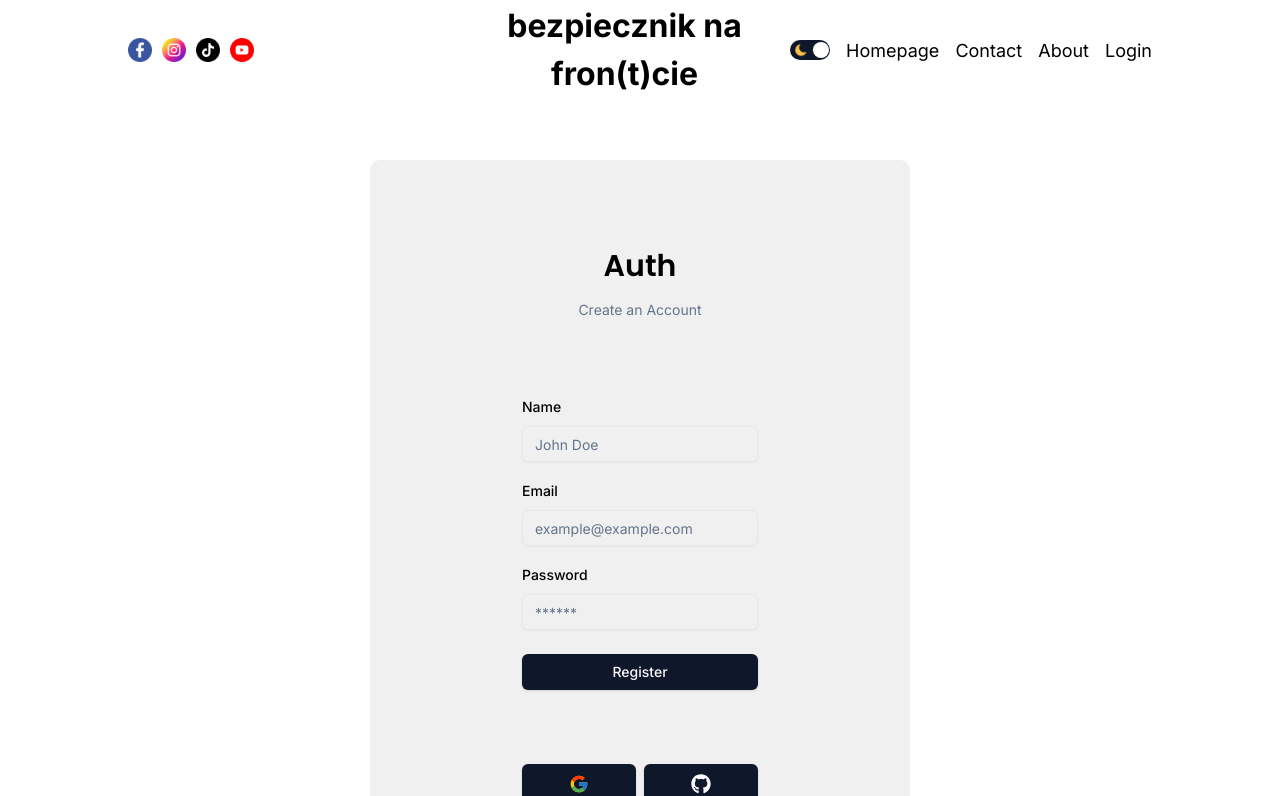
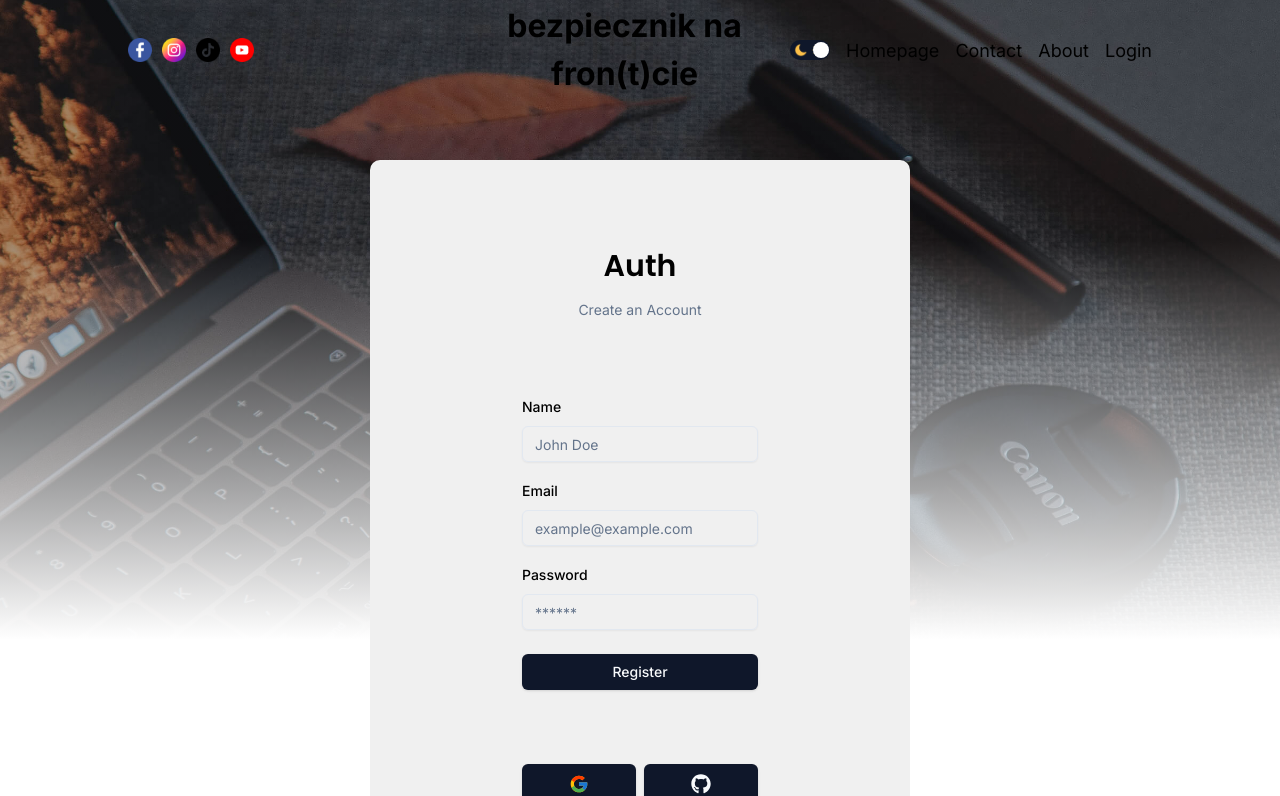
Before and after one commit to Kkinod/BNF-Blog, a Next.js app: page /register in a window 1280 px wide. Shown: the top 796 px of the page. Built offline with nearby package versions, Linux system fonts and the light colour scheme; no server answers.

Commit message:
- add Hero Background - reduce font featured title - remove featured description - add var to the heroBackground

```diff
--- a/src/app/globals.css
+++ b/src/app/globals.css
@@ -189,6 +189,29 @@ a {
 	}
 }
 
+.hero__background {
+	position: absolute;
+	top: 0;
+	left: 0;
+	width: 100vw;
+	height: 100vh;
+	background-image: url("../../public/bcgMain.jpg");
+	background-repeat: no-repeat;
+	background-position: center;
+	background-size: cover;
+}
+
+.container__mainSection {
+	max-width: 100%;
+	min-height: 100vh;
+	color: var(--text);
+
+	@media screen and (max-width: 64rem) {
+		margin: 0;
+		padding: 0;
+	}
+}
+
 .content {
 	display: flex;
 	max-width: 75rem;
@@ -197,6 +220,10 @@ a {
 }
 
 .wrapper {
+	/*  */
+	position: relative;
+	z-index: 0;
+	/*  */
 	display: flex;
 	flex-direction: column;
 	min-height: 100vh;
--- a/src/app/layout.tsx
+++ b/src/app/layout.tsx
@@ -7,6 +7,7 @@ import { ThemeContextProvider } from "@/context/ThemeContext";
 import { ThemeProvider } from "@/providers/ThemePrvider";
 import { AuthProvider } from "@/providers/AuthProvider";
 import { Toaster } from "@/components/ui/sonner";
+import { HeroBackground } from "@/components/organisms/HeroBackground/HeroBackground";
 import "./globals.css";
 
 const inter = Inter({ subsets: ["latin"] });
@@ -31,6 +32,7 @@ export default async function RootLayout({
 					<ThemeContextProvider>
 						<ThemeProvider>
 							<div className="container">
+								<HeroBackground />
 								<div className="wrapper">
 									<Navbar />
 									<div className="flex flex-1 flex-col">{children}</div>
--- a/src/app/page.tsx
+++ b/src/app/page.tsx
@@ -11,7 +11,7 @@ export default function Home({ searchParams }: { searchParams: SearchParams }) {
 	const page = parseInt(searchParams.page) || 1;
 
 	return (
-		<div className="container">
+		<div>
 			<Featured />
 			<div className="content">
 				<CardList page={page} />
--- /dev/null
+++ b/src/components/organisms/HeroBackground/HeroBackground.tsx
@@ -0,0 +1,12 @@
+import Image from "next/image";
+import HeroBgcImg from "../../../../public/bcgMain.jpg";
+import "./heroBackground.css";
+
+export const HeroBackground = () => {
+	return (
+		<div className="hero__background">
+			<div className="hero__shadow" />
+			<Image src={HeroBgcImg} alt="hero section photo" fill className="hero__image"/>
+		</div>
+	);
+};
--- /dev/null
+++ b/src/components/organisms/HeroBackground/heroBackground.css
@@ -0,0 +1,26 @@
+.hero__background {
+	position: absolute;
+	top: 0;
+	left: 0;
+	width: 100vw;
+	height: 100vh;
+	overflow: hidden;
+	z-index: 0;
+	background-attachment: fixed;
+}
+
+.hero__image {
+	object-fit: cover;
+}
+
+.hero__shadow {
+	position: absolute;
+	top: 0;
+	left: 0;
+	right: 0;
+	bottom: 0;
+	width: 100vw;
+	height: 100vh;
+	background-image: linear-gradient(180deg, rgba(21, 21, 21, 0.4) 30%, var(--background) 80%);
+	z-index: 1;
+}
--- a/src/views/labels.tsx
+++ b/src/views/labels.tsx
@@ -1,4 +1,6 @@
 export const labels = {
+	heroTextHey: "Hey, kkindo here!",
+	heroTextInformation: "Discover my stories and road to the specialist",
 	write: "Write",
 	next: "Next",
 	previous: "Previous",
```
Also changed, not shown: src/components/organisms/Featured/Featured.tsx (+3 -20 lines), src/components/organisms/Featured/featured.css (+20 -7 lines), public/bcgMain.jpg (added).
